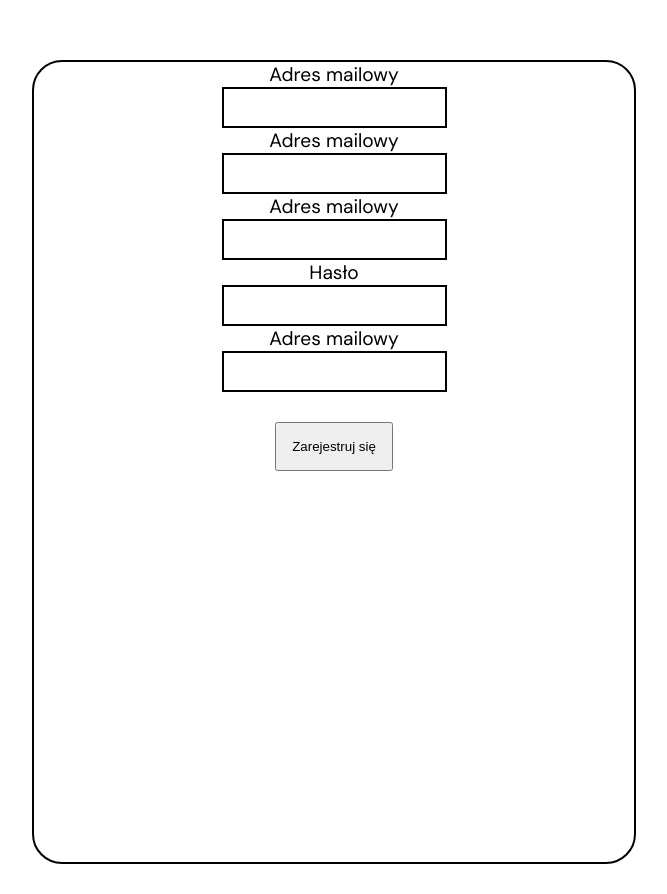
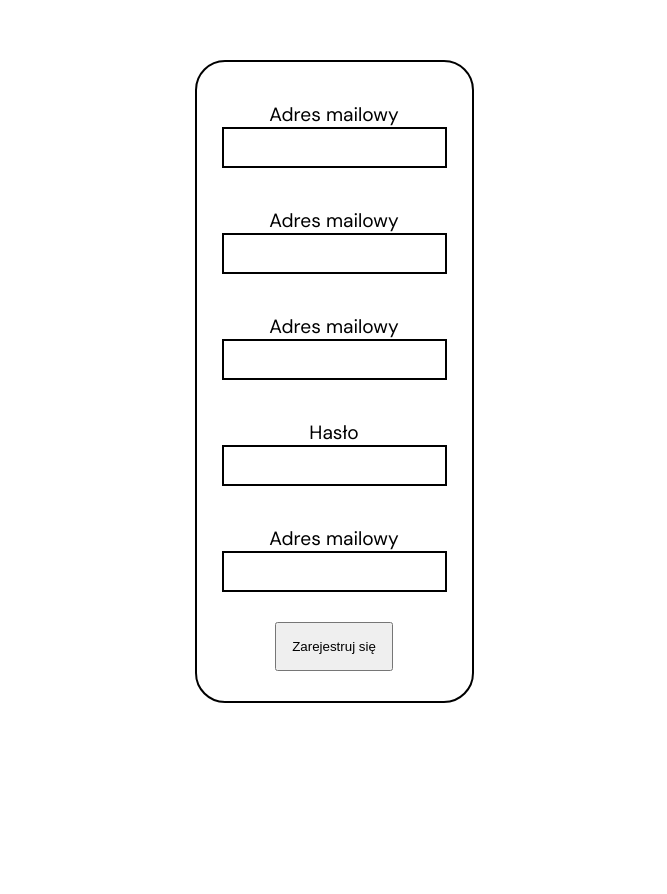
Before and after one commit to Ernest1338/BestHacks, a SvelteKit app in the folder frontend/: page /register in a window 1280 px wide. Shown: the top 894 px of the page, without its empty margins (336-1003 px from the left). After the commit the page ends 800 px from the top, so only its background shows below. Built offline with nearby package versions, Linux system fonts and the light colour scheme.

Commit message:
small styles changes

```diff
--- a/frontend/src/lib/components/UserRegister.svelte
+++ b/frontend/src/lib/components/UserRegister.svelte
@@ -33,9 +33,4 @@
 
 <style>
 
-form {
-    width: 600px;
-    height: 800px;
-}
-
 </style>
--- a/frontend/src/routes/(forms)/forms.scss
+++ b/frontend/src/routes/(forms)/forms.scss
@@ -4,12 +4,18 @@ form {
     display: flex;
     flex-direction: column;
     align-items: center;
-    // justify-content: space-between;
     text-align: center;
     border-radius: 30px;
 }
+label {
+    margin-top: 40px;
+}
+input ,label {
+    margin-left: 25px;
+    margin-right: 25px;
+
+}
 input {
-
     border: 2px solid black;
     font-weight: 600;
     font-size: 15px;
```
Also changed, not shown: frontend/src/lib/components/UserLogin.svelte (+4 -4 lines).
